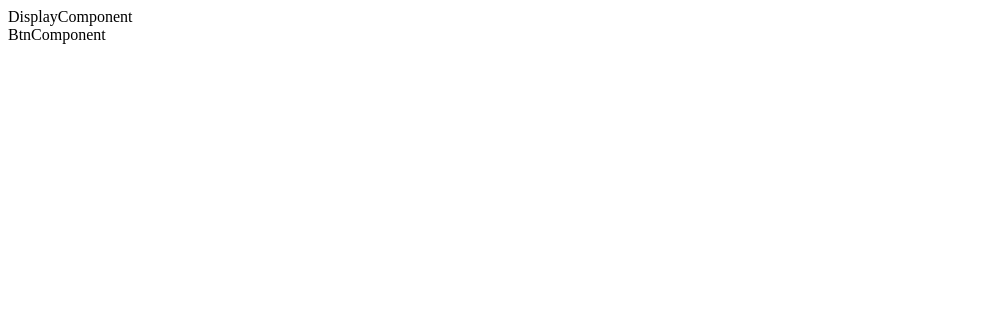
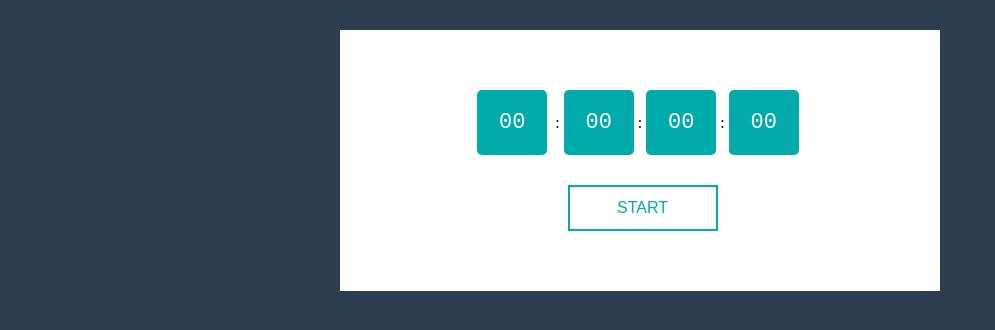
Before and after one commit to dilshadahmad09/stop-watch, a React (Create React App) app: page / in a window 1280 px wide. Shown: the top 330 px of the page, without its empty margins (0-995 px from the left). Built offline with nearby package versions, Linux system fonts and the light colour scheme.

Commit message:
component is created and counter is woring now, but a lot of tast still need to do

```diff
--- a/src/App.css
+++ b/src/App.css
@@ -0,0 +1,81 @@
+body {
+  background:#2C3E50;
+}
+
+* {
+  padding: 0px;
+  margin: 0px;
+  box-sizing: border-box;
+}
+
+.main-section {
+  background: transparent;
+  max-width: 600px;
+  width: 90%;
+  height: 500px;
+  margin: 30px auto;
+}
+
+.clock-holder {
+  width: 100%;
+  background: #fff;
+  margin: 30px auto;
+  position: relative;
+}
+
+
+.stopwatch {
+  padding: 60px 0px;
+  text-align: center;
+}
+.stopwatch span{
+  background:#00ABA9;
+  color: #fff;
+  display: inline-block;
+  font-family: monospace;
+  font-size: 22px;
+  padding: 20px;
+  border-radius: 5px;
+  width: 70px;
+}
+
+.stopwatch .stopwatch-btn {
+  background: #fff;
+  margin-top: 30px;
+  margin-left: 5px;
+  border: none;
+  padding: 12px 20px;
+  font-size: 16px;
+  text-transform: uppercase;
+  width: 150px;
+  transition: background 1s;
+  cursor: pointer;
+}
+.stopwatch .stopwatch-btn-red{
+  border: 2px solid #C85454;
+  color: #C85454;
+}
+.stopwatch .stopwatch-btn-yel{
+  border: 2px solid #FFC900;
+  color: #FFC900;
+}
+
+.stopwatch .stopwatch-btn-gre{
+  border: 2px solid #00ABA9;
+  color: #00ABA9;
+}
+.stopwatch .stopwatch-btn-red:hover {
+  background: #C85454;
+  border: 2px solid #C85454;
+  color: #fff;
+}
+.stopwatch .stopwatch-btn-yel:hover {
+  background: #FFC900;
+  border: 2px solid #FFC900;
+  color: #fff;
+}
+.stopwatch .stopwatch-btn-gre:hover {
+  background: #00ABA9;
+  border: 2px solid #00ABA9;
+  color: #fff;
+}
--- a/src/App.js
+++ b/src/App.js
@@ -1,13 +1,44 @@
-
+import React, {useState} from 'react'
 import './App.css';
 import BtnComponent from './components/BtnComponent';
 import DisplayComponent from './components/DisplayComponent';
 
 function App() {
+  const [time, setTime] = useState({ms:0, s:0, m:0, h:0});
+  const [interv, setInterv] = useState();
+  const [status, setStatus] = useState(0);
+  const start = ()=>{
+    // run();
+    setInterv(setInterval(run, 10))
+  }
+
+  let updatedMs=time.ms, updatedS=time.s, updatedM=time.m, updatedH=time.h;
+  const run = ()=>{
+    if(updatedM === 60){
+       updatedH++;
+       updatedM=0;
+    }
+    if(updatedS === 60){
+      updatedM++;
+      updatedS=0;
+    }
+    if(updatedMs === 100){
+      updatedS++;
+      updatedMs=0;
+    }
+    updatedMs++;
+    return setTime({ms:updatedMs, s:updatedS, m:updatedM, h:updatedH})
+  }
   return (
     <div className="App">
-    <DisplayComponent/>
-    <BtnComponent/>
+      <div className="main-section">
+        <div className="clock-holder">
+          <div className="stopwatch">
+          <DisplayComponent time={time}/>
+            <BtnComponent start={start}/>
+          </div>
+        </div>
+      </div>
     </div>
   );
 }
--- a/src/components/BtnComponent.jsx
+++ b/src/components/BtnComponent.jsx
@@ -1,8 +1,10 @@
 import React from 'react'
 
-const BtnComponent = () => {
+const BtnComponent = ({start}) => {
   return (
-    <div>BtnComponent</div>
+    <div>
+        <button onClick={start} className='stopwatch-btn stopwatch-btn-gre'>Start</button>
+    </div>
   )
 }
 
--- a/src/components/DisplayComponent.jsx
+++ b/src/components/DisplayComponent.jsx
@@ -1,8 +1,14 @@
 import React from 'react'
 
-const DisplayComponent = () => {
+const DisplayComponent = ({time}) => {
+
   return (
-    <div>DisplayComponent</div>
+    <div>
+        <span>{time.h >=10? time.h : "0" + time.h }</span> &nbsp;:&nbsp;
+        <span>{time.m >=10? time.m : "0" + time.m}</span>&nbsp;:&nbsp;
+        <span>{time.s >=10? time.s : "0" + time.s}</span>&nbsp;:&nbsp;
+        <span>{time.ms >=10? time.ms : "0" + time.ms}</span>&nbsp;
+    </div>
   )
 }
 
```
